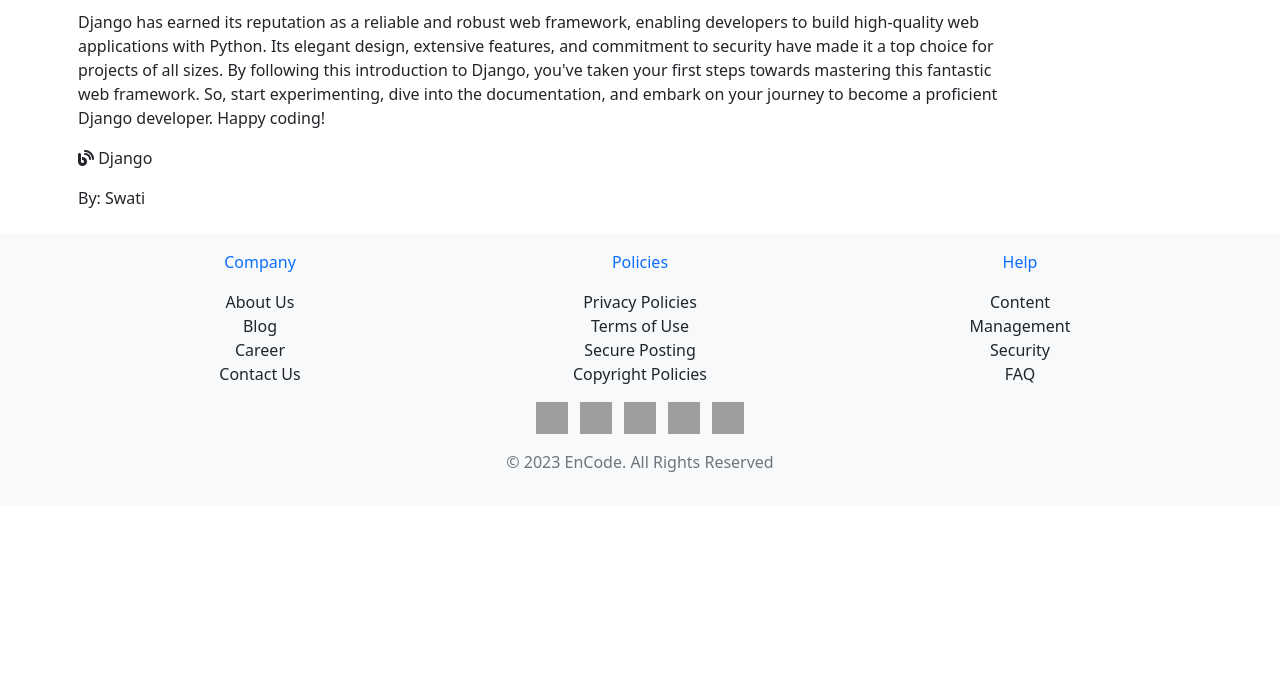
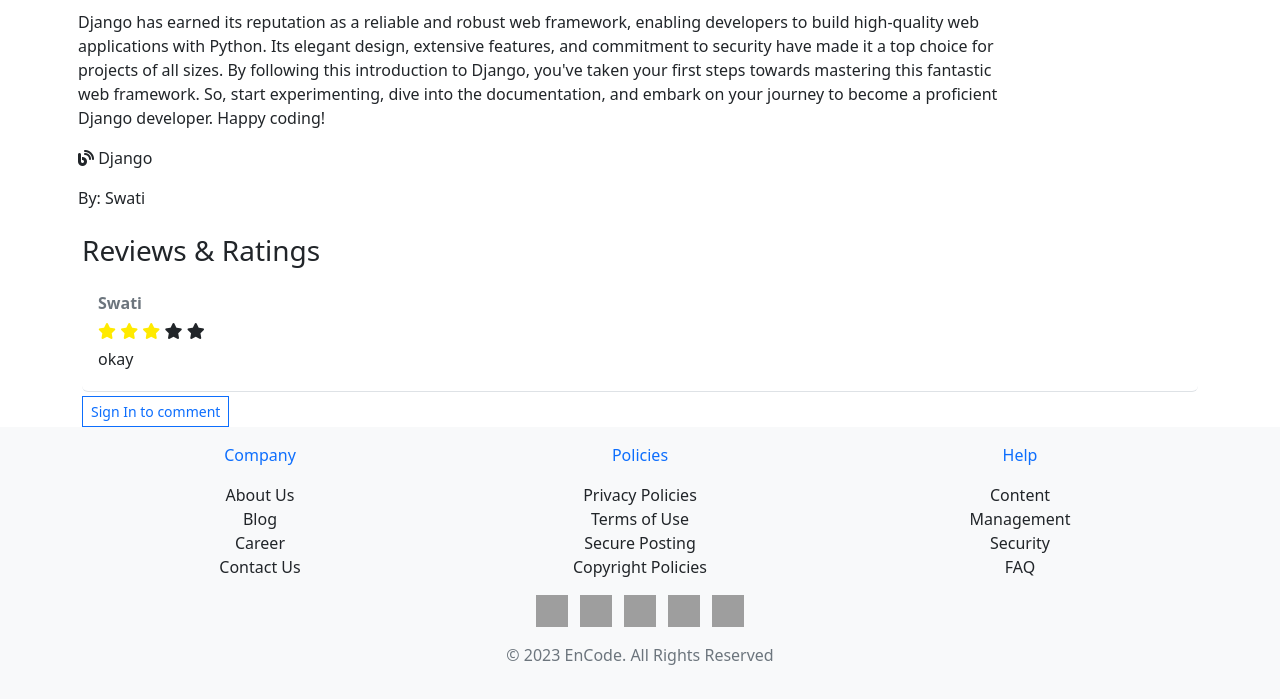
Before and after one commit to swatinath/EnCode, a Django app: page /blog/4/ in a window 1280 px wide. Shown: the part 3109-3808 px from the top of the page. Before the commit the page ends 3581 px from the top, so only its background shows below. Run offline with Django 4.2, Linux system fonts and the light colour scheme; data comes from the database, SQL or seed files in the repository; both versions use the stored data as it was after the commit; some libraries are stand-ins or nearby versions; grey boxes are pictures that could not be loaded.

Commit message:
user review added

```diff
--- a/blog/admin.py
+++ b/blog/admin.py
@@ -1,6 +1,6 @@
 from django.contrib import admin
 from django_summernote.admin import SummernoteModelAdmin
-from blog.models import Category, Blog
+from blog.models import Category, Blog, Comment
 
 # Register your models here.
 
@@ -11,6 +11,10 @@ class BlogAdmin(SummernoteModelAdmin):
     list_filter = ('category',)
     summernote_fields = ('description',)
 
+class CommentAdmin(admin.ModelAdmin):
+    list_display = ('user', 'comment', 'blog', 'created_on')
+
 
 admin.site.register(Blog, BlogAdmin)
 admin.site.register(Category)
+admin.site.register(Comment, CommentAdmin)
--- a/blog/models.py
+++ b/blog/models.py
@@ -1,6 +1,5 @@
 from django.db import models
 from django.contrib.auth.models import User
-# from django_summernote.widgets import SummernoteWidget, SummernoteInplaceW
 
 # Create your models here.
 class Category(models.Model):
@@ -24,3 +23,16 @@ class Blog(models.Model):
 
     def __str__(self):
         return self.title   #used to display only title of the book
+
+class Comment(models.Model):
+    user = models.ForeignKey(User, on_delete=models.DO_NOTHING)
+    blog = models.ForeignKey(Blog, on_delete=models.DO_NOTHING, related_name='comment')
+    rating = models.IntegerField()
+    comment = models.TextField()
+    created_on = models.DateTimeField(auto_now_add=True)
+
+    class Meta:
+        ordering = ['created_on']
+
+    def __str__(self):
+        return self.blog.title+" - "+self.comment
--- a/blog/urls.py
+++ b/blog/urls.py
@@ -1,8 +1,9 @@
 from django.urls import path
-from blog.views import all_blogs, blog_details, category_blog, add_blogs
+from blog.views import all_blogs, blog_details, category_blog, add_blogs, add_feedback
 urlpatterns = [
     path("", all_blogs, name="all_blogs"),
     path("<int:id>/", blog_details, name="blog_details"),
     path("category/<int:cid>/", category_blog, name="blog_category"),
     path("add_blogs/", add_blogs, name="add_blogs"),
+    path("add_feedback/", add_feedback, name="add_feedback"),
 ]
--- a/blog/views.py
+++ b/blog/views.py
@@ -1,6 +1,6 @@
 from django.shortcuts import render, get_object_or_404, redirect
 from blog.forms import BlogForm
-from blog.models import Blog, Category
+from blog.models import Blog, Category, Comment
 # Create your views here.
 
 def all_blogs(request):
@@ -16,8 +16,10 @@ def all_blogs(request):
 def blog_details(request, id):
     #book = Book.objects.get(id=id)
     blog = get_object_or_404(Blog, id=id)
+    feedbacks = Comment.objects.filter(blog=blog)
     context = {
-        "blog" : blog
+        "blog" : blog,
+        "feedbacks" : feedbacks,
     }
     return render(request, "blog/blog.html", context)
 
@@ -48,3 +50,25 @@ def add_blogs(request):
         form=BlogForm()
     # return redirect("all_blogs")
     return render(request, "blog/add_blogs.html", {'form':form})
+
+def add_feedback(request):
+    if request.method == "POST":
+        user = request.user
+        blog_id = request.POST.get("blog_id")
+        blog = Blog.objects.get(id=blog_id)
+        rating = request.POST.get("rating")
+        comment = request.POST.get("comment")
+        feedback = None
+        try:
+            feedback = Comment.objects.get(user=user, blog=blog)
+        except:
+            print("Feedback not available")
+
+        if feedback is None:
+            feedback = Comment()
+            feedback.user = user
+            feedback.blog = blog
+        feedback.rating = rating
+        feedback.comment = comment
+        feedback.save()
+        return redirect('blog_details')
--- a/static/css/style.css
+++ b/static/css/style.css
@@ -8,3 +8,42 @@
 .success{
     color: green;
 }
+.rate {
+    float: left;
+    height: 46px;
+    padding: 0 10px;
+}
+.rate:not(:checked) > input {
+    position:absolute;
+    top:-9999px;
+}
+.rate:not(:checked) > label {
+    float:right;
+    width:1em;
+    overflow:hidden;
+    white-space:nowrap;
+    cursor:pointer;
+    font-size:30px;
+    color:#ccc;
+}
+.rate:not(:checked) > label:before {
+    content: '★ ';
+}
+.rate > input:checked ~ label {
+    color: #ffc700;
+}
+.rate:not(:checked) > label:hover,
+.rate:not(:checked) > label:hover ~ label {
+    color: #deb217;
+}
+.rate > input:checked + label:hover,
+.rate > input:checked + label:hover ~ label,
+.rate > input:checked ~ label:hover,
+.rate > input:checked ~ label:hover ~ label,
+.rate > label:hover ~ input:checked ~ label {
+    color: #eec52f;
+}
+
+.checked{
+    color: rgb(255, 234, 0);
+}
--- a/templates/blog/blog.html
+++ b/templates/blog/blog.html
@@ -16,8 +16,82 @@
                 <p>By: {{blog.author}}</p>
             </div>
         </div>
+        {% if feedbacks %}
+            <h3 class="mb-2">Reviews & Ratings</h3>
+            {% for feedback in feedbacks %}
+                <div class="card border-0 border-bottom my-1">
+                    <div class="card-body">
+                        <p class="mb-1 text-secondary fw-semibold">{{feedback.user.username}}</p>
+                        <p class="mb-1">
+                            <span class="fa fa-star {% if feedback.rating >= 1  %}checked{% endif %}"></span>
+                            <span class="fa fa-star {% if feedback.rating >= 2  %}checked{% endif %}"></span>
+                            <span class="fa fa-star {% if feedback.rating >= 3  %}checked{% endif %}"></span>
+                            <span class="fa fa-star {% if feedback.rating >= 4  %}checked{% endif %}"></span>
+                            <span class="fa fa-star {% if feedback.rating >= 5  %}checked{% endif %}"></span>
+                        </p>
+                        <p class="mb-1">{{feedback.comment}}</p>
+                    </div>
+                </div>
+            {% endfor %}
+        {% endif %}
+        {% if user.is_authenticated %}
+        <a href="" class="btn btn-sm btn-outline-primary rounded-0"
+        data-bs-toggle="modal" data-bs-target="#feedbackModal" data-blog-id="{{blog.id}}"
+        data-blog-title="{{blog.title}}"
+        onclick="setBlogDetails(event)">Add Feedback</a>
+        {% else %}
+            <a href="{% url 'signin' %}" class="btn btn-sm btn-outline-primary rounded-0">Sign In to comment</a>
+        {% endif %}
     {% else %}
-    <h4 class="my-3 text-center text-danger">No Such Blog Found</h4>
+        <h4 class="my-3 text-center text-danger">No Such Blog Found</h4>
     {% endif %}
 </div>
+
+    <!-- Modal -->
+    <div class="modal fade" id="feedbackModal" tabindex="-1" aria-labelledby="exampleModalLabel" aria-hidden="true">
+        <div class="modal-dialog">
+          <div class="modal-content">
+            <div class="modal-header">
+              <h1 class="modal-title fs-5" id="exampleModalLabel">Feedback for <span class="text-primary" id="blogTitle"></span></h1>
+              <p>Dear {{user.username}}, thank you for your time. Hope you had a good read!</p>
+              <button type="button" class="btn-close" data-bs-dismiss="modal" aria-label="Close"></button>
+            </div>
+            <div class="modal-body">
+              <form action="{% url 'add_feedback' %}" method="POST">
+                {% csrf_token %}
+                <input type="hidden" name="blog_id" id="blogId">
+                <div class="rate">
+                    <input type="radio" id="star5" name="rating" value="5" required>
+                    <label for="star5" title="text">5 stars</label>
+                    <input type="radio" id="star4" name="rating" value="4" required>
+                    <label for="star4" title="text">4 stars</label>
+                    <input type="radio" id="star3" name="rating" value="3" required>
+                    <label for="star3" title="text">3 stars</label>
+                    <input type="radio" id="star2" name="rating" value="2" required>
+                    <label for="star2" title="text">2 stars</label>
+                    <input type="radio" id="star1" name="rating" value="1" required>
+                    <label for="star1" title="text">1 star</label>
+                </div>
+                <textarea name="comment" class="form-control rounded-0 my-3" placeholder="Say something" rows="5"></textarea>
+                <input type="submit" class="btn btn-primary rounded-0" value="Post">
+              </form>
+            </div>
+            <div class="modal-footer">
+              <button type="button" class="btn btn-secondary" data-bs-dismiss="modal">Close</button>
+              <button type="button" class="btn btn-primary">Save changes</button>
+            </div>
+          </div>
+        </div>
+      </div>
 {% endblock content %}
+
+{% block extrajs %}
+<script>
+    function setBlogDetails(e){
+        let blogId=e.target.dataset.blogId
+        let blogTitle=e.target.dataset.blogTitle
+        document.getElementById("blogTitle").innerHTML = blogTitle
+        document.getElementById("blogId").value = blogId
+    }
+</script>
+{% endblock extrajs %}
```
Also changed, not shown: blog/migrations/0007_comment.py (added), db.sqlite3.
